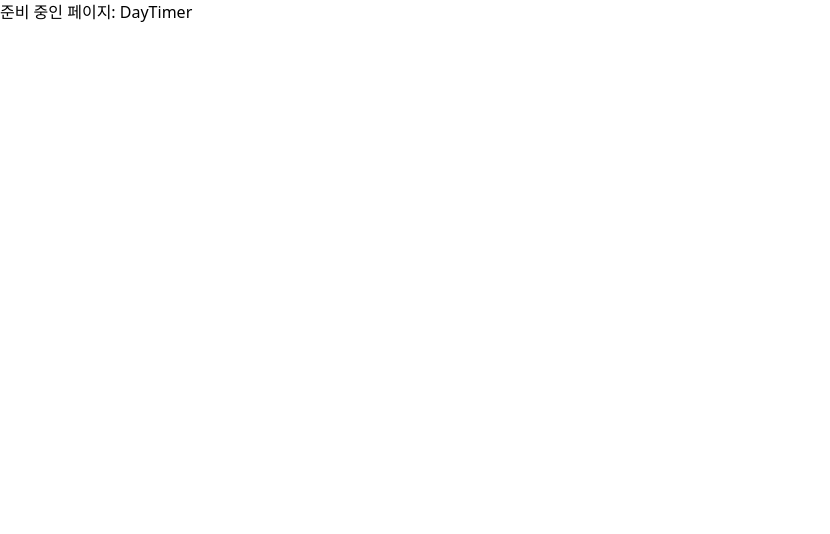
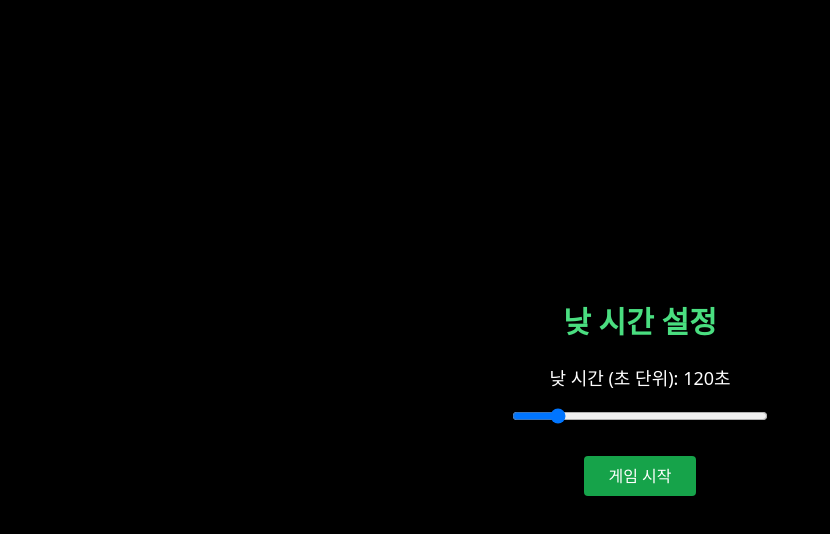
Before and after one commit to kuro793/Midnight-Mafia, a React (Vite) app: page /Midnight-Mafia/day-timer in a window 1280 px wide. Shown: the top 534 px of the page, without its empty margins (0-830 px from the left). Built offline with nearby package versions, Linux system fonts and the light colour scheme.

Commit message:
타이머 제작중

```diff
--- a/src/pages/game/setting/DayTimer.jsx
+++ b/src/pages/game/setting/DayTimer.jsx
@@ -1,3 +1,43 @@
+import { useState } from 'react';
+
 export default function DayTimer() {
-  return <div>준비 중인 페이지: DayTimer</div>;
+  const [dayTime, setDayTime] = useState(120); // 기본 120초 (2분)
+
+  function handleConfirm() {
+    if (dayTime < 30) {
+      alert('30초 이상이어야 합니다.');
+      return;
+    }
+
+    // 나중에 다음 화면으로 이동하거나 저장
+    alert(`낮 시간: ${dayTime}초로 설정되었습니다.`);
+  }
+
+  return (
+    <div className="min-h-screen flex flex-col justify-center items-center bg-black text-white">
+      <h1 className="text-3xl font-bold text-green-400 mb-6">낮 시간 설정</h1>
+
+      <div className="flex flex-col items-center gap-4">
+        <label className="text-lg">
+          낮 시간 (초 단위): {dayTime}초
+        </label>
+        <input
+          type="range"
+          min={30}
+          max={600}
+          step={10}
+          value={dayTime}
+          onChange={(e) => setDayTime(Number(e.target.value))}
+          className="w-64"
+        />
+
+        <button
+          onClick={handleConfirm}
+          className="mt-4 px-6 py-2 bg-green-600 hover:bg-green-700 rounded"
+        >
+          게임 시작
+        </button>
+      </div>
+    </div>
+  );
 }
```
